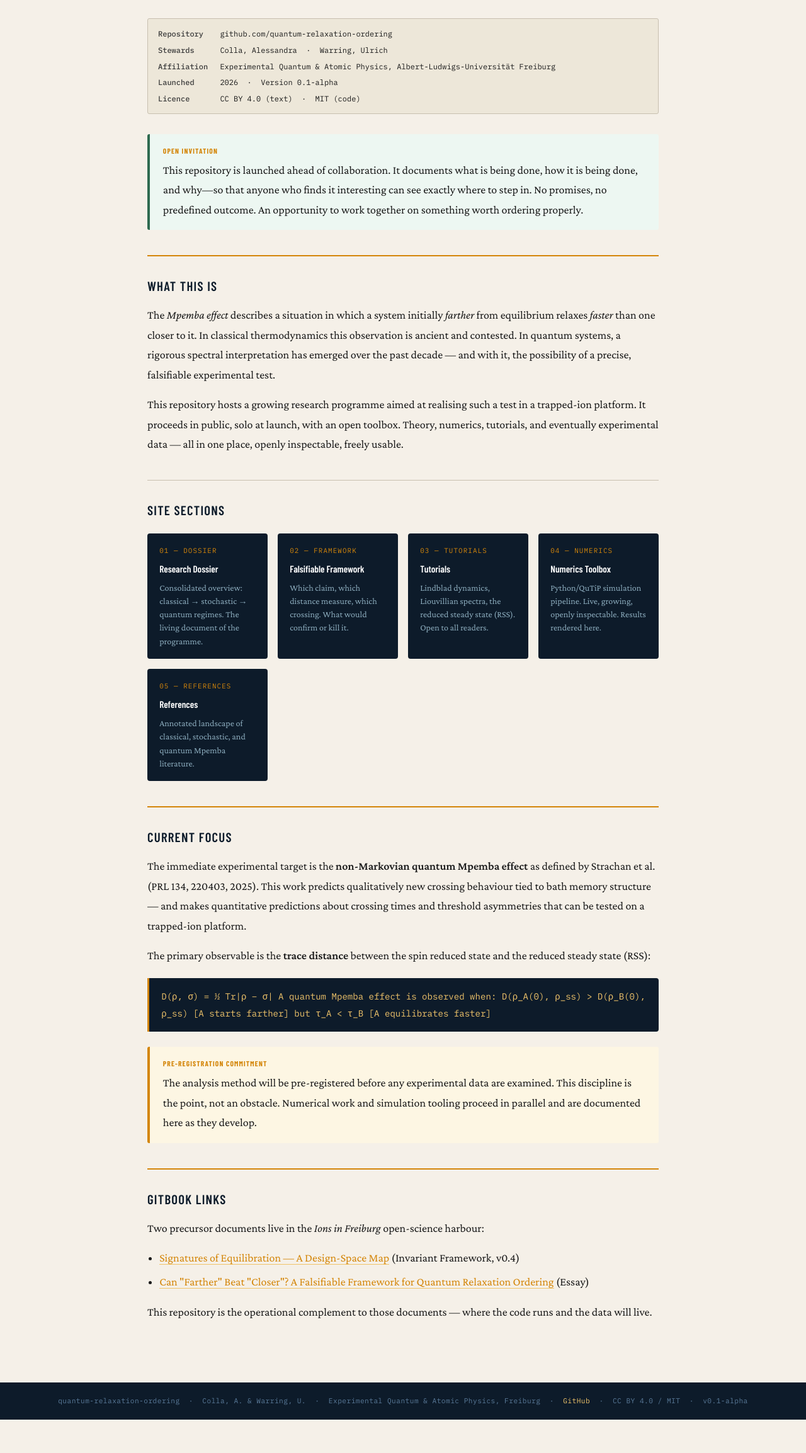
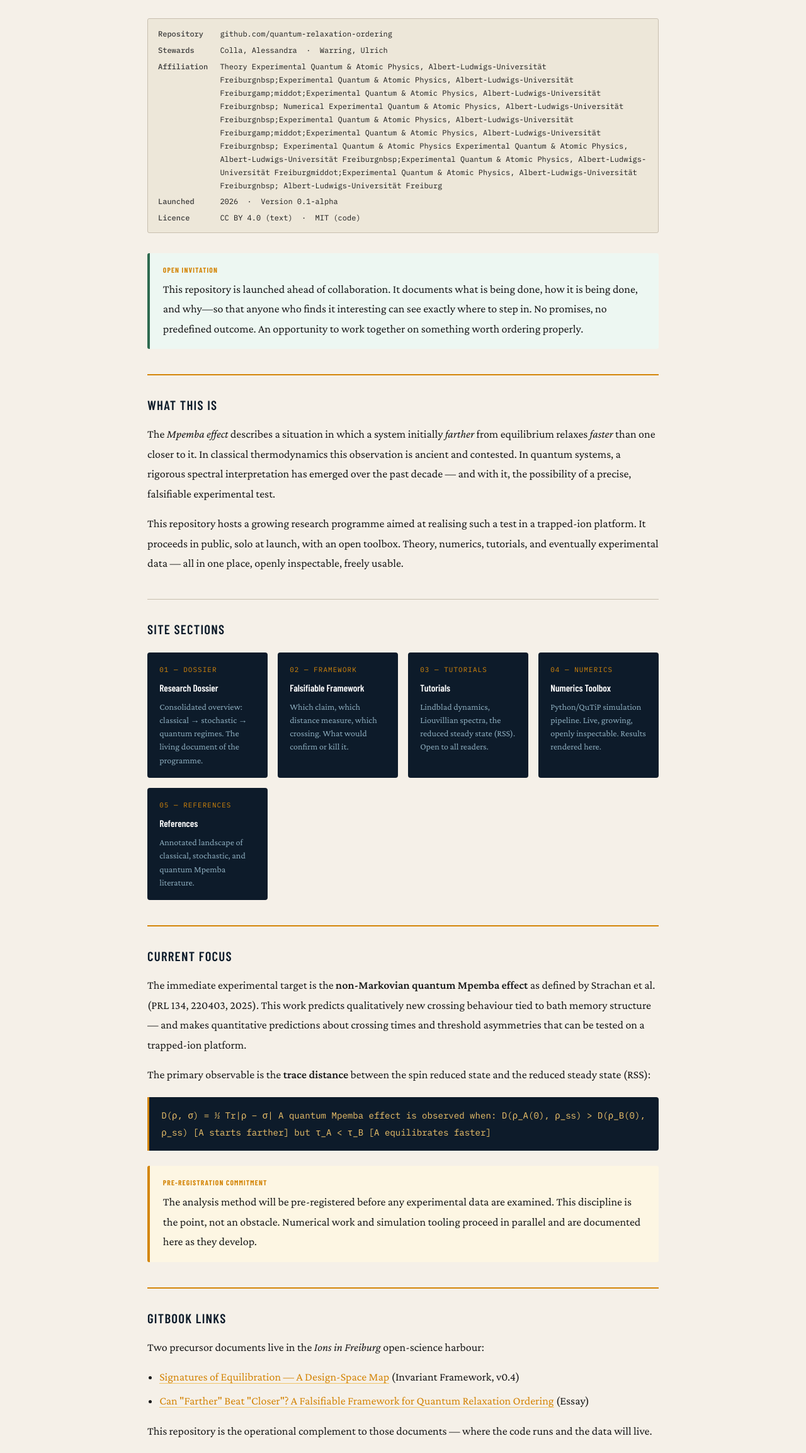
Before and after one commit to Deep-Relaxation-Ordering/q-root, a plain HTML site: page index.html in a window 1280 px wide. Shown: the part 253-2560 px from the top of the page at 63% size. Before the commit the page ends 2507 px from the top, so only its background shows below. Drawn offline with nearby package versions, Linux system fonts and the light colour scheme; a web font is replaced by a local one.

Commit message:
Add files via upload

```diff
--- a/index.html
+++ b/index.html
@@ -41,7 +41,7 @@
   <dl class="meta-block">
     <dt>Repository</dt><dd>github.com/quantum-relaxation-ordering</dd>
     <dt>Stewards</dt><dd>Colla, Alessandra &nbsp;&middot;&nbsp; Warring, Ulrich</dd>
-    <dt>Affiliation</dt><dd>Experimental Quantum &amp; Atomic Physics, Albert-Ludwigs-Universität Freiburg</dd>
+    <dt>Affiliation</dt><dd>Theory Experimental Quantum &amp; Atomic Physics, Albert-Ludwigs-Universität Freiburgnbsp;Experimental Quantum &amp; Atomic Physics, Albert-Ludwigs-Universität Freiburgamp;middot;Experimental Quantum &amp; Atomic Physics, Albert-Ludwigs-Universität Freiburgnbsp; Numerical Experimental Quantum &amp; Atomic Physics, Albert-Ludwigs-Universität Freiburgnbsp;Experimental Quantum &amp; Atomic Physics, Albert-Ludwigs-Universität Freiburgamp;middot;Experimental Quantum &amp; Atomic Physics, Albert-Ludwigs-Universität Freiburgnbsp; Experimental Quantum &amp; Atomic Physics Experimental Quantum &amp; Atomic Physics, Albert-Ludwigs-Universität Freiburgnbsp;Experimental Quantum &amp; Atomic Physics, Albert-Ludwigs-Universität Freiburgmiddot;Experimental Quantum &amp; Atomic Physics, Albert-Ludwigs-Universität Freiburgnbsp; Albert-Ludwigs-Universität Freiburg</dd>
     <dt>Launched</dt><dd>2026 &nbsp;&middot;&nbsp; Version 0.1-alpha</dd>
     <dt>Licence</dt><dd>CC BY 4.0 (text) &nbsp;&middot;&nbsp; MIT (code)</dd>
   </dl>
@@ -122,7 +122,7 @@ A quantum Mpemba effect is observed when:
 </main>
 
 <footer>
-  quantum-relaxation-ordering &nbsp;·&nbsp; Colla, A. &amp; Warring, U. &nbsp;·&nbsp; Experimental Quantum &amp; Atomic Physics, Freiburg &nbsp;·&nbsp;
+  quantum-relaxation-ordering &nbsp;·&nbsp; Colla, A. &amp; Warring, U. &nbsp;·&nbsp; Theory · Numerical · Experimental Quantum &amp; Atomic Physics · Freiburg &nbsp;·&nbsp;
   <a href="https://github.com/quantum-relaxation-ordering" target="_blank">GitHub</a> &nbsp;·&nbsp;
   CC BY 4.0 / MIT &nbsp;·&nbsp; v0.1-alpha
 </footer>
```
Also changed, not shown: dossier.html (+1 -1 lines), framework.html (+1 -1 lines), numerics.html (+1 -1 lines), references.html (+1 -1 lines), tutorial.html (+1 -1 lines), 2 other files.
